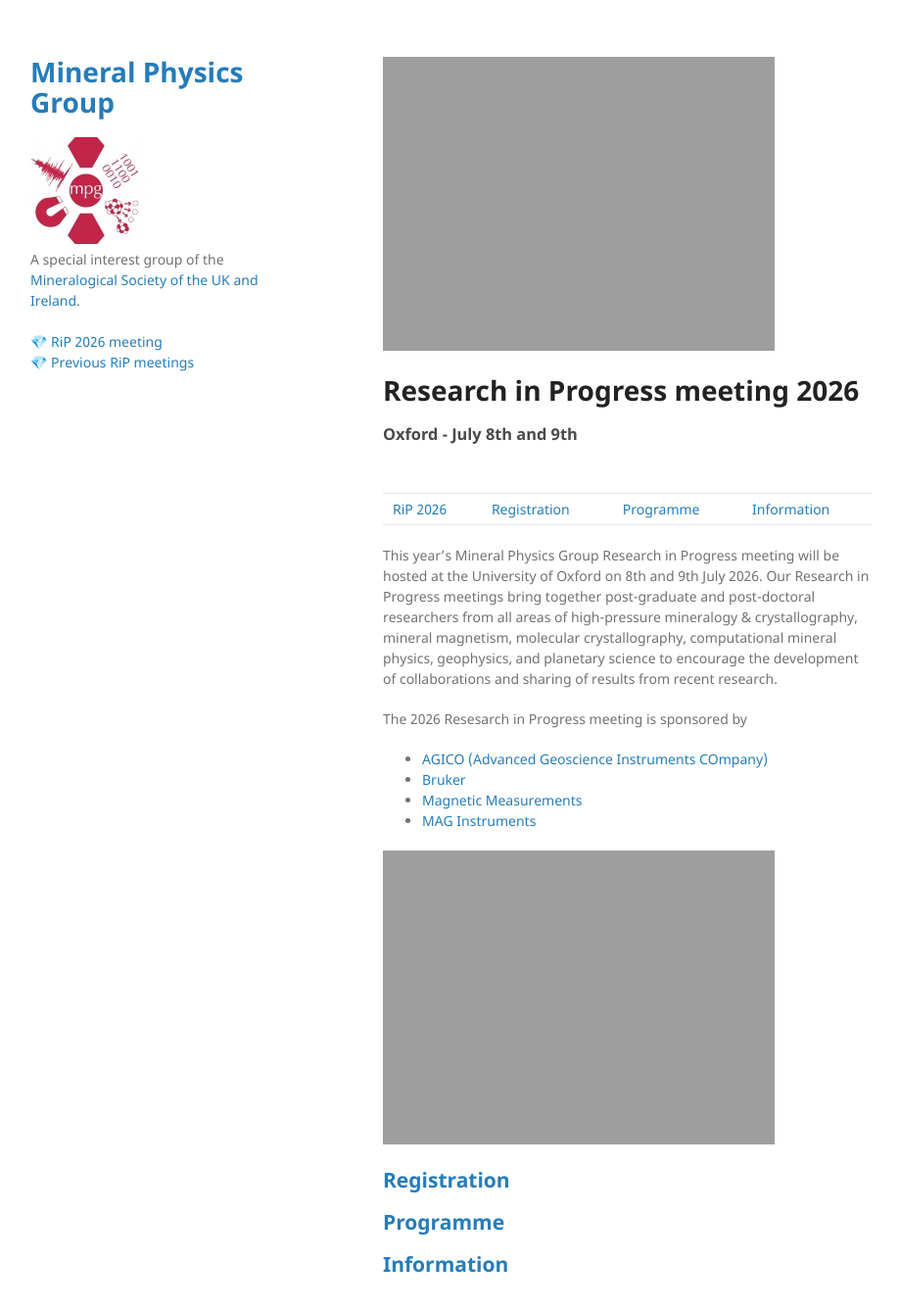
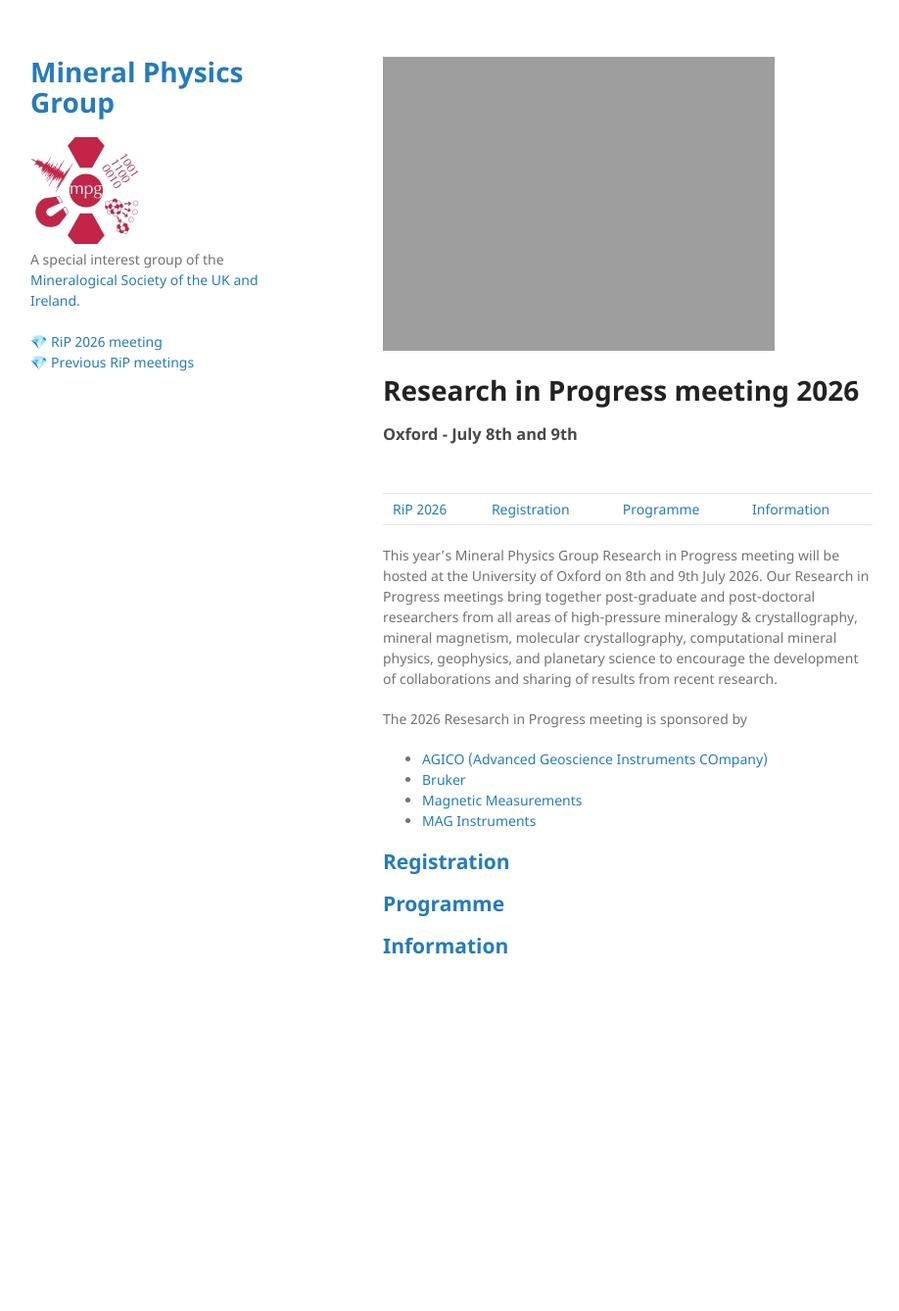
Before and after one commit to MinPhys/MinPhys.github.io, a Jekyll site: the page built from RiP_2026/RiP_2026.md, in a window 1280 px wide and 1372 px high. Shown: the top 1338 px of the window at 98% size, without its empty margins (179-1097 px from the left). Built offline with Jekyll 4.4.1, drawn with Linux system fonts in a browser that asks for light colours.

Commit message:
Remove registration image from RiP_2026.md
Removed the registration image from the RiP_2026 markdown file.

```diff
--- a/RiP_2026/RiP_2026.md
+++ b/RiP_2026/RiP_2026.md
@@ -17,7 +17,6 @@ The 2026 Resesarch in Progress meeting is sponsored by
 * <a href="http://www.magnetic-measurements.com/">Magnetic Measurements</a>
 * <a href="https://mag-instruments.com/">MAG Instruments</a>
 
-![Registration_Now_Open](https://MinPhys.github.io/RiP_2026/assetts/Flyer.png)
 
 ## [Registration](./RiP_2026-registration.html)
 
```
